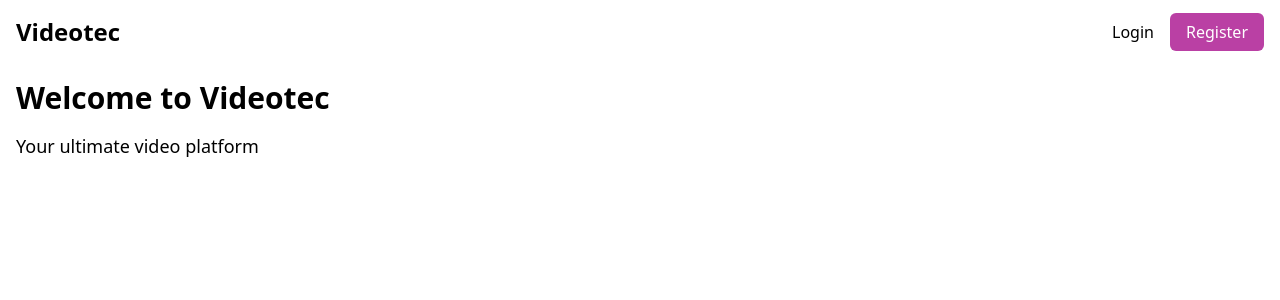
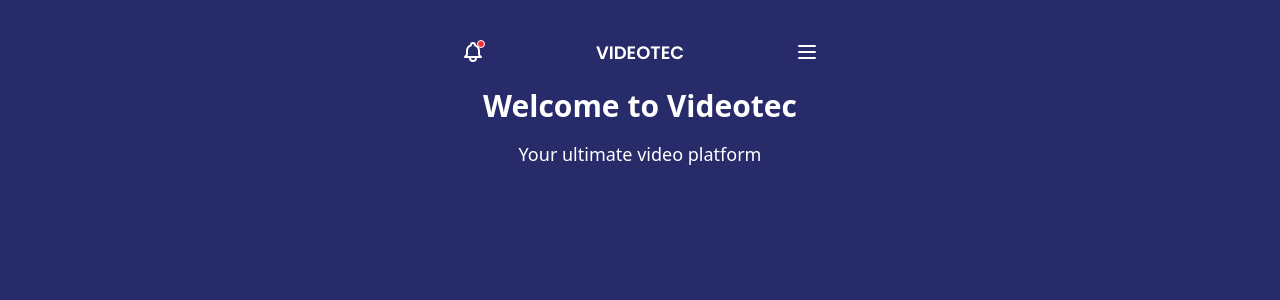
Before and after one commit to Zannatul-Fahmida/videotec, a React (Vite) app: page / in a window 1280 px wide. Shown: the top 300 px of the page. Built offline with nearby package versions, Linux system fonts and the light colour scheme.

Commit message:
some ui updates

```diff
--- a/src/components/Header.tsx
+++ b/src/components/Header.tsx
@@ -1,11 +1,7 @@
 import { useEffect, useRef, useState } from 'react'
 import { Link } from 'react-router-dom'
 
-interface HeaderProps {
-  title: string
-}
-
-const Header: React.FC<HeaderProps> = ({ title }) => {
+const Header = () => {
   const [isOpen, setIsOpen] = useState(false)
   const menuRef = useRef<HTMLDivElement>(null)
 
@@ -38,7 +34,7 @@ const Header: React.FC<HeaderProps> = ({ title }) => {
         <span className="absolute top-2 right-2 w-2 h-2 bg-red-500 rounded-full border border-white"></span>
       </button>
 
-      <div className="text-white font-poppins text-[18px] font-semibold">{title}</div>
+      <div className="text-white font-poppins text-[18px] font-semibold uppercase">Videotec</div>
 
       <div className="relative" ref={menuRef}>
         <button
--- a/src/pages/CreateClass.tsx
+++ b/src/pages/CreateClass.tsx
@@ -123,7 +123,7 @@ const CreateClass = () => {
 
   return (
     <div className="min-h-screen bg-[#272B69] py-8 px-4">
-<Header title='Create Class' />
+<Header />
       <div className="md:max-w-[375px] mx-auto">
       <h1 className="text-white text-2xl font-semibold tracking-wide mt-10 mb-8">Create Class</h1>
           <form onSubmit={handleSubmit} className="space-y-5">
--- a/src/pages/CreateSchool.tsx
+++ b/src/pages/CreateSchool.tsx
@@ -83,7 +83,7 @@ const CreateSchool = () => {
 
   return (
     <div className="min-h-screen bg-[#272B69] py-8 px-4">
-      <Header title='Create School' />
+      <Header />
       <div className='md:max-w-[375px] mx-auto mt-10'>
       <h1 className="text-white text-2xl font-semibold tracking-wide">Create School</h1>
 
--- a/src/pages/Home.tsx
+++ b/src/pages/Home.tsx
@@ -1,14 +1,14 @@
-import Navbar from "../components/home/Navbar"
+import Header from "../components/Header"
 
 const Home = () => {
   return (
-    <>
-      <Navbar />
-    <div className="container mx-auto p-4">
+    <div className="min-h-screen bg-[#272B69] py-8 px-4">
+      <Header />
+    <div className="container mx-auto p-4 text-center text-white md:max-w-[375px]">
       <h1 className="text-3xl font-bold mb-4">Welcome to Videotec</h1>
       <p className="text-lg">Your ultimate video platform</p>
     </div>
-    </>
+    </div>
   )
 }
 
```
